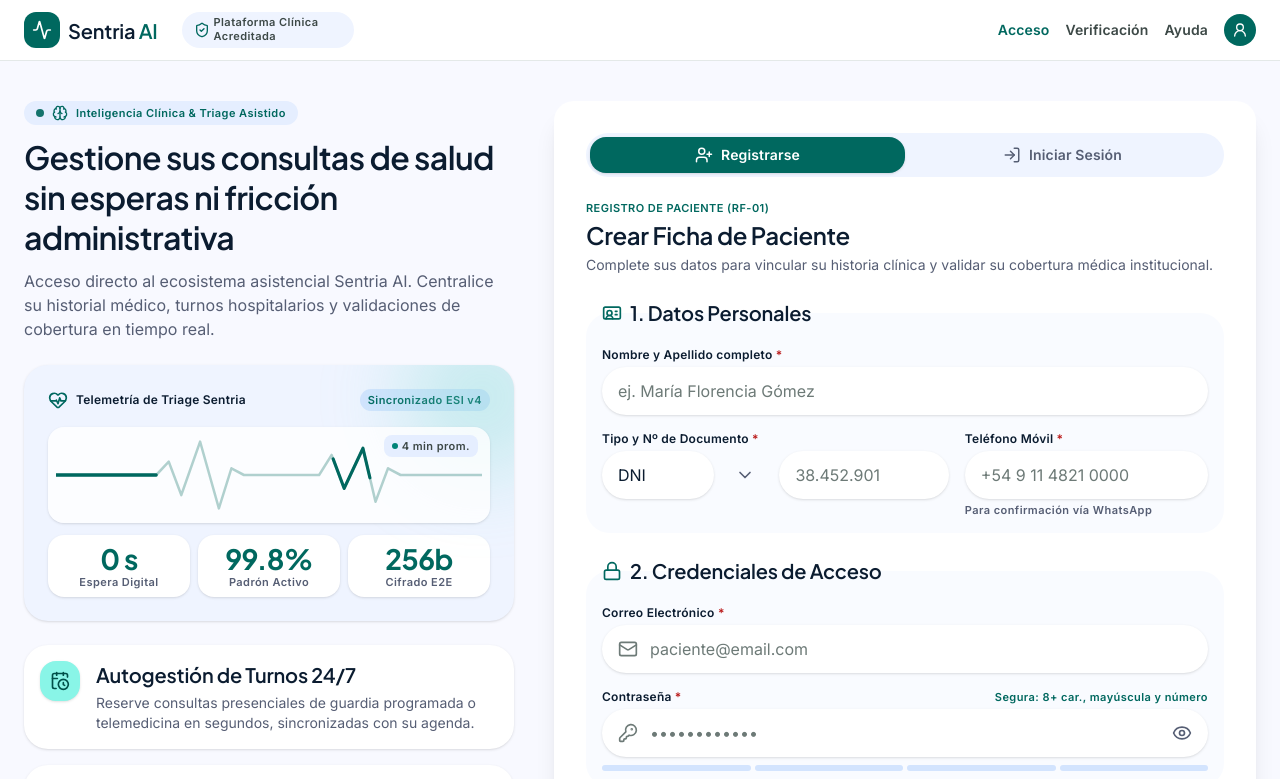
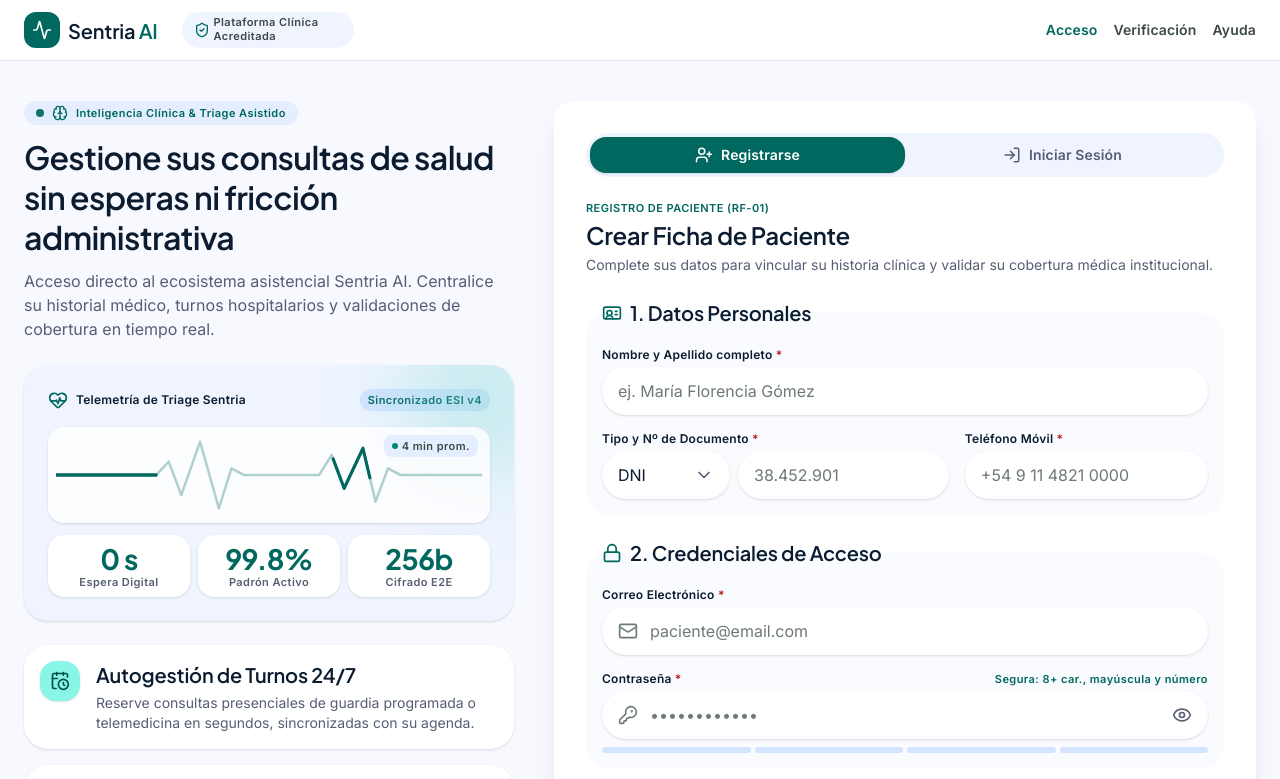
Before and after one commit to joacoContreras/sentria_ia-frontend, a Next.js app: page / in a window 1280 px wide. Shown: the top 779 px of the page. Built offline with nearby package versions, Linux system fonts and the light colour scheme.

Commit message:
fix: dni input field and button font color

```diff
--- a/components/shared/site-header.tsx
+++ b/components/shared/site-header.tsx
@@ -51,13 +51,6 @@
             >
               Ayuda
             </Link>
-            <button
-              type="button"
-              aria-label="Cuenta"
-              className="flex h-8 w-8 items-center justify-center rounded-full bg-primary text-on-primary"
-            >
-              <UserRound className="h-4 w-4" aria-hidden="true" />
-            </button>
           </nav>
         </div>
       </div>
--- a/components/ui/input.tsx
+++ b/components/ui/input.tsx
@@ -7,12 +7,14 @@
   helperText?: string
   error?: string
   leftIcon?: React.ReactNode
+  containerClassName?: string
 }
 
 export const Input = React.forwardRef<HTMLInputElement, InputProps>(
   (
     {
       className,
+      containerClassName,
       label,
       helperText,
       error,
@@ -28,7 +30,7 @@
     const inputId = id || generatedId
 
     return (
-      <div className="flex flex-col gap-space-2xs w-full">
+      <div className={cn("flex flex-col gap-space-2xs w-full", containerClassName)}>
         {label && (
           <label htmlFor={inputId} className="text-label-md text-on-surface">
             {label} {required && <span className="text-error">*</span>}
--- a/components/ui/select.tsx
+++ b/components/ui/select.tsx
@@ -14,12 +14,14 @@
   helperText?: string
   error?: string
   options?: SelectOption[]
+  containerClassName?: string
 }
 
 export const Select = React.forwardRef<HTMLSelectElement, SelectProps>(
   (
     {
       className,
+      containerClassName,
       label,
       helperText,
       error,
@@ -35,7 +37,7 @@
     const selectId = id || generatedId
 
     return (
-      <div className="flex flex-col gap-space-2xs w-full">
+      <div className={cn("flex flex-col gap-space-2xs w-full", containerClassName)}>
         {label && (
           <label htmlFor={selectId} className="text-label-md text-on-surface">
             {label} {required && <span className="text-error">*</span>}
--- a/features/auth/components/register-form.tsx
+++ b/features/auth/components/register-form.tsx
@@ -106,7 +106,7 @@
                 name="docType"
                 value={formData.docType}
                 onChange={handleInputChange}
-                className="w-28 shrink-0"
+                containerClassName="w-32 shrink-0"
                 options={[
                   { value: "DNI", label: "DNI" },
                   { value: "LC", label: "LC" },
@@ -123,6 +123,7 @@
                 placeholder="38.452.901"
                 value={formData.docNumber}
                 onChange={handleInputChange}
+                containerClassName="flex-1"
               />
             </div>
           </div>
@@ -135,7 +136,6 @@
               type="tel"
               required
               placeholder="+54 9 11 4821 0000"
-              helperText="Para confirmación vía WhatsApp"
               value={formData.phone}
               onChange={handleInputChange}
             />
@@ -275,7 +275,7 @@
           type="submit"
           isLoading={isLoading}
           leftIcon={<Shield className="h-5 w-5" />}
-          className="w-full"
+          className="w-full text-white"
         >
           Crear Cuenta
         </Button>
```
